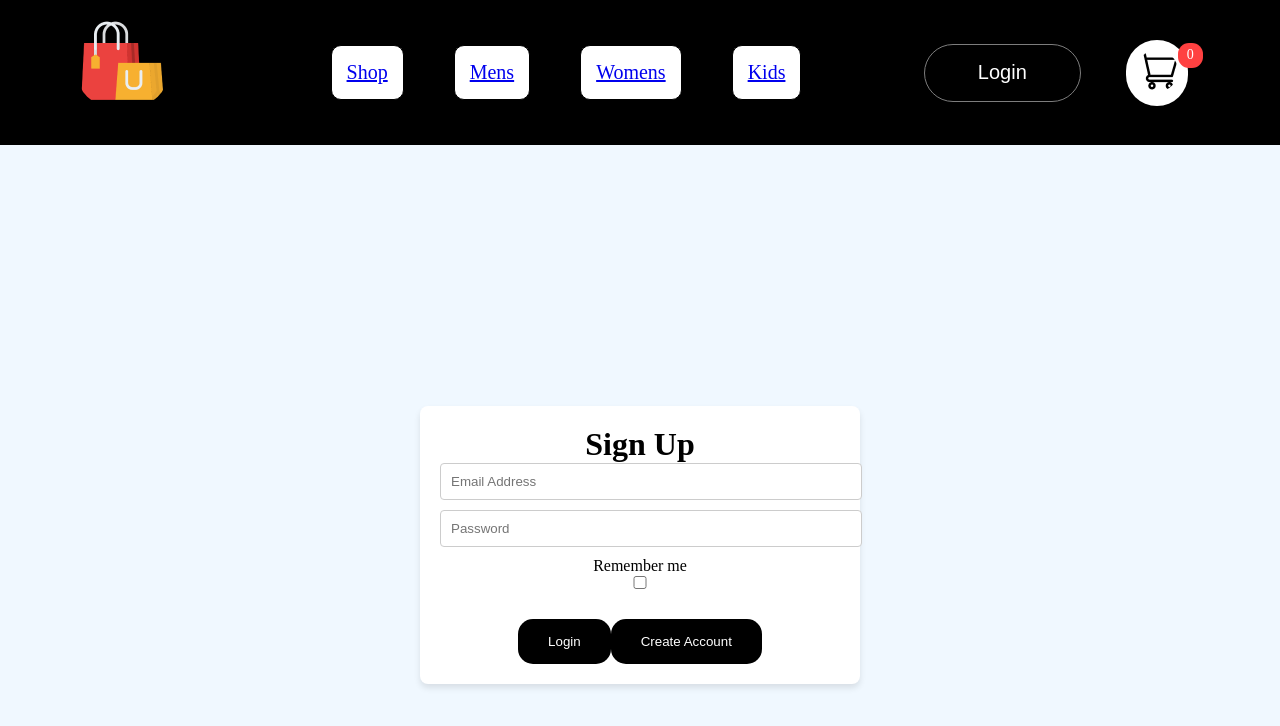
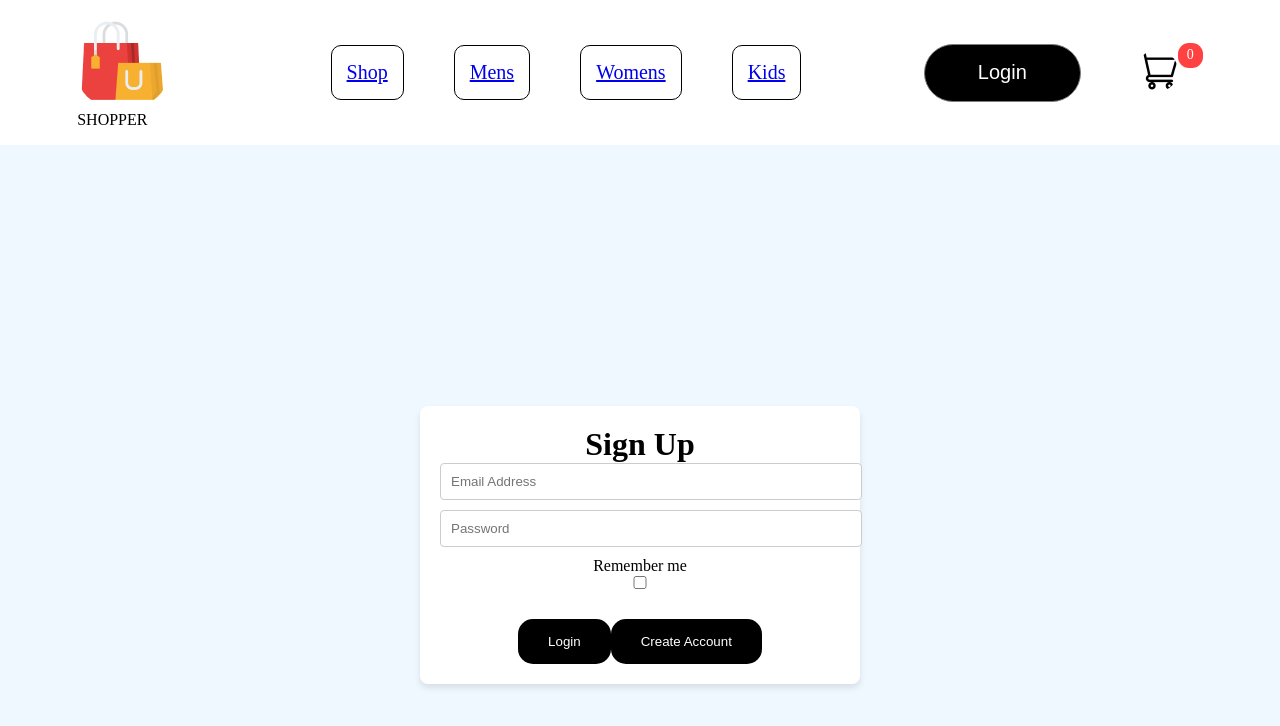
Before and after one commit to danielandersonBC96/Ecommerce.github.io, a React (Create React App) app: page /login in a window 1280 px wide. Shown: the top 726 px of the page. Built offline with nearby package versions, Linux system fonts and the light colour scheme; no server answers.

Commit message:
modificando o profile

```diff
--- a/src/Components/Navbar/NavBar.jsx
+++ b/src/Components/Navbar/NavBar.jsx
@@ -29,7 +29,7 @@ export const NavBar = () => {
   // Inicialização do Firebase
   const app = initializeApp(firebaseConfig);
   const db = getDatabase(app);
-
+  const auth = getAuth();
 
   useEffect(() => {
     const checkLoggedInStatus = async () => {
@@ -58,6 +58,7 @@ export const NavBar = () => {
 
     checkLoggedInStatus();
   }, [db]);
+
 
   const getUserByEmail = (email) => {
     const users = [
@@ -95,7 +96,7 @@ export const NavBar = () => {
       <div className='nav-login-cart'>
         {isLoggedIn ? (
           <>
-            <Link to='/profile' className='user-link'>
+            <Link to='/produtos-comprados' className='user-link'>
               <span className='User-Name'>{userName}</span>
               <img className='User-icon' src={userIcon} alt='User Icon' />
               <div className="icon-on-line"></div> {/* Ícone "online" */}
--- a/src/Components/Navbar/Navbar.css
+++ b/src/Components/Navbar/Navbar.css
@@ -4,7 +4,7 @@
     justify-content: space-around;
     padding: 16px;
     box-shadow: 0 1px 3px -2pc white;
-    background-color:  black;
+    background-color:  white;
 
 
 }
@@ -123,7 +123,7 @@ Link{
 
      text-decoration: none;
      cursor: pointer;
-     color:    white;
+     color:     black;
      margin-top: 20px;
       margin-left: 10px;
 }
--- a/src/Pages/LoginSignup.jsx
+++ b/src/Pages/LoginSignup.jsx
@@ -4,9 +4,10 @@ import Modal from 'react-modal';
 import { initializeApp } from 'firebase/app';
 import { getAuth, signInWithEmailAndPassword } from 'firebase/auth';
 import { RingLoader } from 'react-spinners';
-import { get , ref, set , getDatabase} from 'firebase/database';
+import { get ,ref, set , getDatabase  } from 'firebase/database';
+import { getDoc, doc } from "firebase/firestore";
+
 // Importe Firestore e as funções necessárias
-import { getFirestore, collection, getDocs } from 'firebase/firestore';
 
 import '../Css/login.css'
 import  close from '../Components/Assets/cart_cross_icon.png';
@@ -53,7 +54,7 @@ export const LoginSignup = () => {
   const [loading, setLoading] = useState(false);
   const [loggedIn, setLoggedIn] = useState(false);
   const navigate = useNavigate();
-
+  const [userName, setUserName] = useState('');
 
   const [formData, setFormData] = useState({
     name: '',
@@ -201,9 +202,6 @@ export const LoginSignup = () => {
     setLoading(false); // Define loading como false após o login ser concluído
 };
 
-
-
-
   return (
     <div className="loginsignup">
        <div style={{ position: 'relative', minHeight: '100vh', display: 'flex', justifyContent: 'center', alignItems: 'center' }}>
```
Also changed, not shown: src/Components/User/Pageuser.jsx (line endings or trailing spaces).
